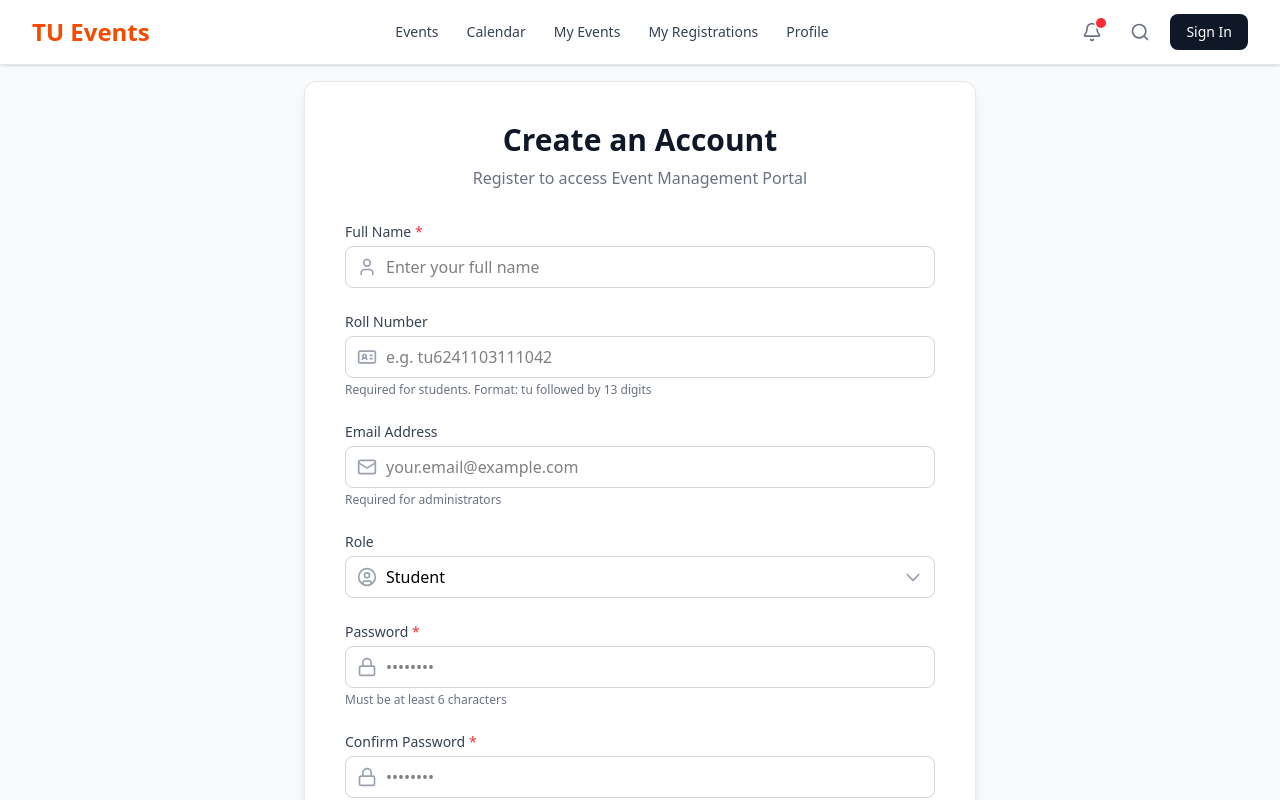
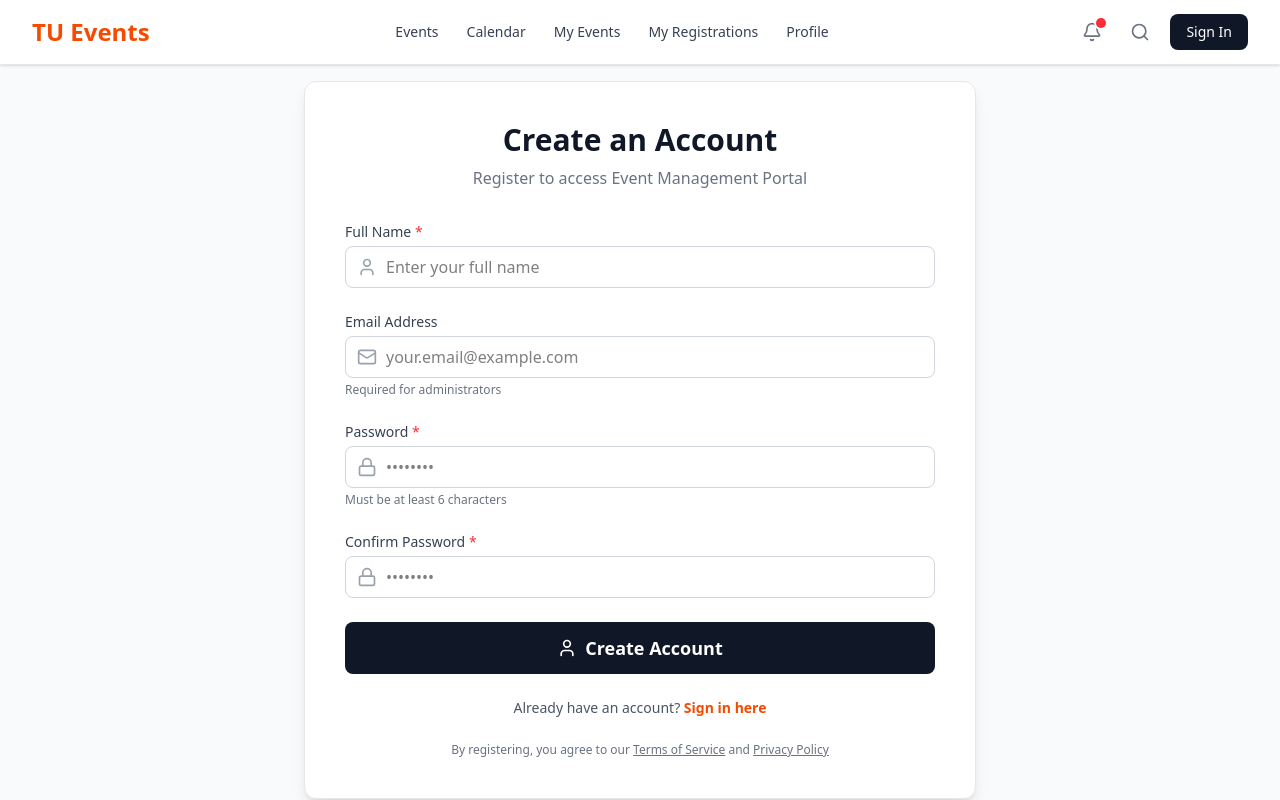
Before and after one commit to duongbhl/Event-Management-Web, a React app in the folder frontend/: page /register in a window 1280 px wide. Shown: the top 800 px of the page. Built offline with nearby package versions, Linux system fonts and the light colour scheme; the HTML template or start-up script is replaced by a standard one.

Commit message:
delete unnecessary staff

```diff
--- a/frontend/src/pages/Register.tsx
+++ b/frontend/src/pages/Register.tsx
@@ -1,7 +1,7 @@
 import React from 'react';
 import Navbar from '../components/Navbar';
 import Footer from '../components/Footer';
-import { Mail, Lock, User, IdCard, UserCircle } from 'lucide-react';
+import { Mail, Lock, User} from 'lucide-react';
 import { Link, useNavigate } from 'react-router-dom';
 import axios from 'axios';
 
@@ -23,9 +23,7 @@ const Register: React.FC = () => {
         setFormData((prev) => ({ ...prev, [name]: value }));
     };
 
-    const handleRoleChange = (e: React.ChangeEvent<HTMLSelectElement>) => {
-        setFormData((prev) => ({ ...prev, role: e.target.value }));
-    };
+
 
     const validateForm = () => {
         // Reset error
@@ -151,27 +149,7 @@ const Register: React.FC = () => {
                             </div>
                         </div>
 
-                        {/* Roll Number Field */}
-                        <div>
-                            <label htmlFor="rollNumber" className="block text-sm font-medium text-gray-700 mb-1">
-                                Roll Number
-                            </label>
-                            <div className="relative">
-                                <IdCard className="w-5 h-5 text-gray-400 absolute left-3 top-1/2 transform -translate-y-1/2" />
-                                <input
-                                    id="rollNumber"
-                                    name="rollNumber"
-                                    type="text"
-                                    value={formData.rollNumber}
-                                    onChange={handleChange}
-                                    className="w-full pl-10 pr-3 py-2 border border-gray-300 rounded-lg focus:ring-orange-500 focus:border-orange-500"
-                                    placeholder="e.g. tu6241103111042"
-                                />
-                            </div>
-                            <p className="text-xs text-gray-500 mt-1">
-                                Required for students. Format: tu followed by 13 digits
-                            </p>
-                        </div>
+
 
                         {/* Email Field */}
                         <div>
@@ -195,28 +173,7 @@ const Register: React.FC = () => {
                             </p>
                         </div>
 
-                        {/* Role Selection */}
-                        <div>
-                            <label htmlFor="role" className="block text-sm font-medium text-gray-700 mb-1">
-                                Role
-                            </label>
-                            <div className="relative">
-                                <UserCircle className="w-5 h-5 text-gray-400 absolute left-3 top-1/2 transform -translate-y-1/2" />
-                                <select
-                                    id="role"
-                                    name="role"
-                                    value={formData.role}
-                                    onChange={handleRoleChange}
-                                    className="w-full pl-10 pr-3 py-2 border border-gray-300 rounded-lg focus:ring-orange-500 focus:border-orange-500 appearance-none bg-white"
-                                >
-                                    <option value="student">Student</option>
-                                    <option value="admin">Administrator</option>
-                                </select>
-                                <svg className="w-5 h-5 text-gray-400 absolute right-3 top-1/2 transform -translate-y-1/2 pointer-events-none" fill="none" stroke="currentColor" viewBox="0 0 24 24">
-                                    <path strokeLinecap="round" strokeLinejoin="round" strokeWidth={2} d="M19 9l-7 7-7-7" />
-                                </svg>
-                            </div>
-                        </div>
+
 
                         {/* Password Field */}
                         <div>
```
